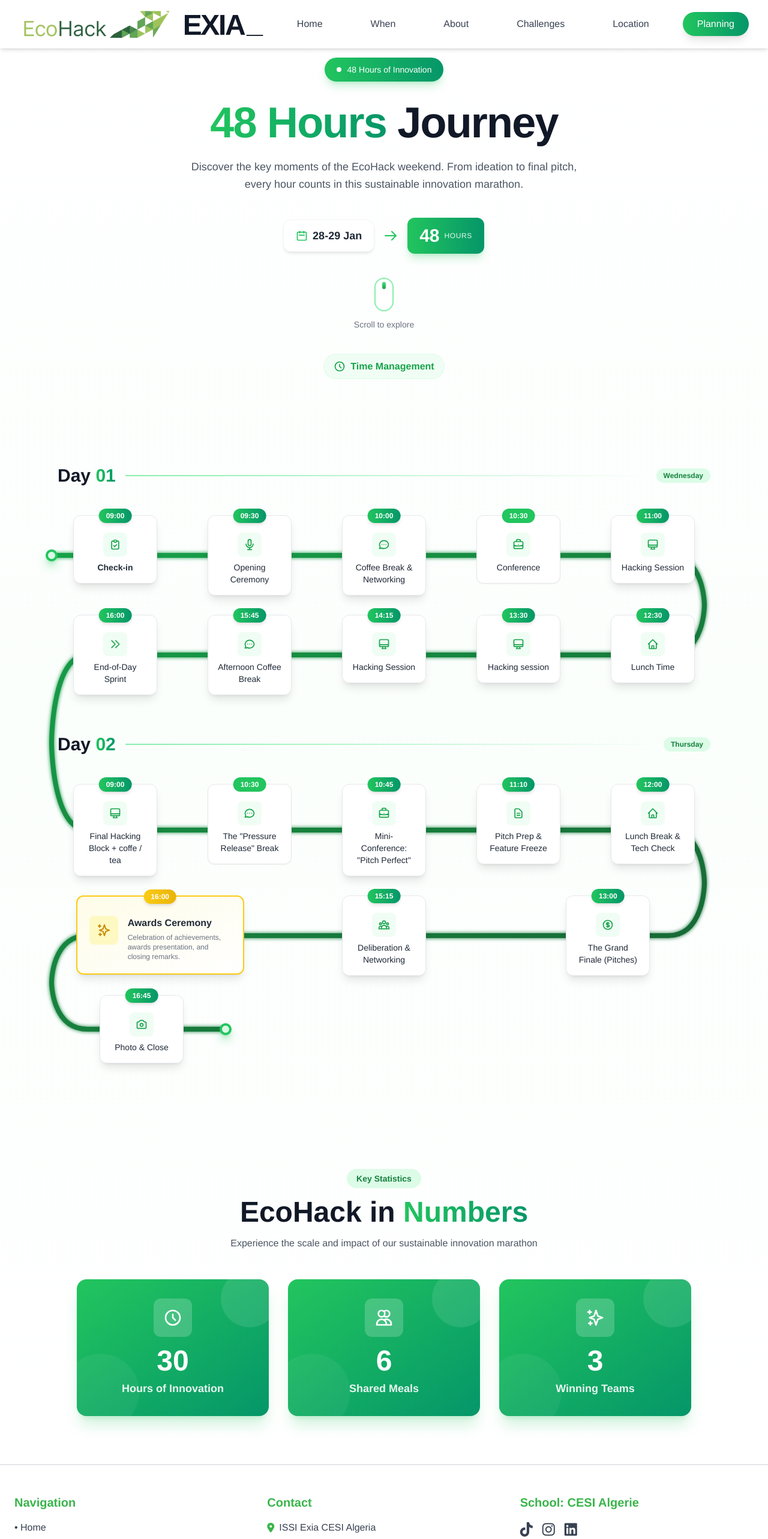
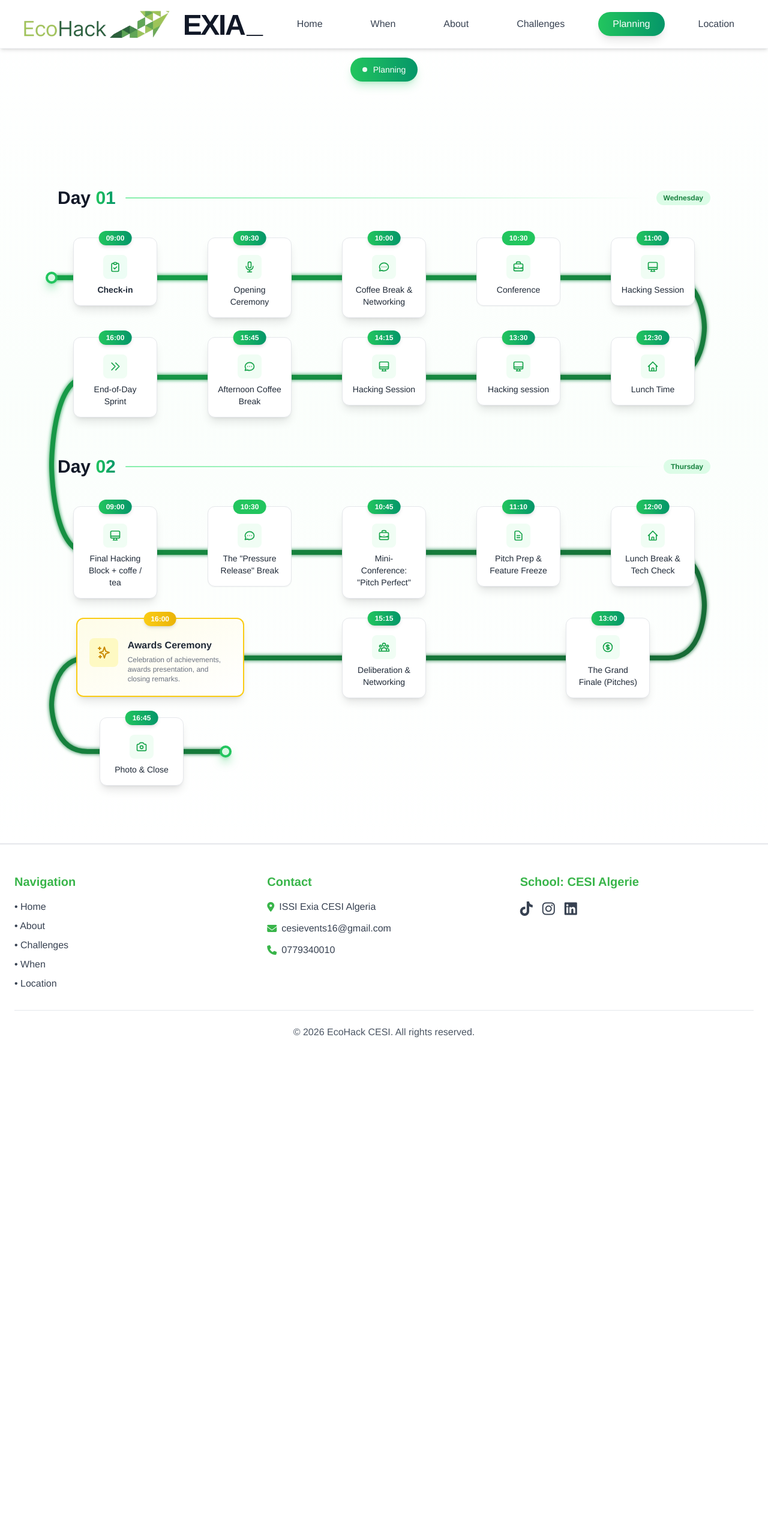
Before and after one commit to MoumenMHT/hackathon, a Vue app: page /planing in a window 1280 px wide. Shown: the top 2566 px of the page at 60% size. After the commit the page ends 1781 px from the top, so only its background shows below. Built offline with nearby package versions, Linux system fonts and the light colour scheme; the HTML template or start-up script is replaced by a standard one.

Commit message:
quick fixs

```diff
--- a/src/components/home/Footer.vue
+++ b/src/components/home/Footer.vue
@@ -44,14 +44,15 @@
             </li>
             <li class="flex items-start gap-2 text-gray-700">
               <i class="fas fa-envelope text-[#39B54A] mt-1"></i>
-              <a href="mailto:contact@ecohack-cesi.dz" class="hover:text-[#39B54A] transition break-all">
-                contact@ecohack-cesi.dz
+              <a href="mailto:cesievents16@gmail.com" class="hover:text-[#39B54A] transition break-all">
+                cesievents16@gmail.com
+
               </a>
             </li>
             <li class="flex items-start gap-2 text-gray-700">
               <i class="fas fa-phone text-[#39B54A] mt-1"></i>
-              <a href="tel:0559922630" class="hover:text-[#39B54A] transition">
-                0559922630
+              <a href="tel:0779340010" class="hover:text-[#39B54A] transition">
+                0779340010
               </a>
             </li>
           </ul>
--- a/src/components/home/Navbar.vue
+++ b/src/components/home/Navbar.vue
@@ -74,6 +74,14 @@
             ]">
               Challenges
             </a>
+            <router-link to="/planing" :class="[
+              'px-4 lg:px-6 py-2 rounded-full font-medium transition-all duration-300 text-sm lg:text-base whitespace-nowrap cursor-pointer',
+              route.path === '/planing'
+                ? 'bg-gradient-to-r from-green-500 to-emerald-600 text-white shadow-lg hover:shadow-xl hover:scale-105 hover:from-green-600 hover:to-emerald-700'
+                : 'text-gray-700 hover:text-[#76c248]'
+            ]">
+              Planning
+            </router-link>
             <a @click.prevent="navigateToSection('location')" href="#location" :class="[
               'px-4 lg:px-6 py-2 rounded-full font-medium transition-all duration-300 text-sm lg:text-base whitespace-nowrap cursor-pointer',
               activeSection === 'location' && route.path === '/'
@@ -82,14 +90,7 @@
             ]">
               Location
             </a>
-            <router-link to="/planing" :class="[
-              'px-4 lg:px-6 py-2 rounded-full font-medium transition-all duration-300 text-sm lg:text-base whitespace-nowrap cursor-pointer',
-              route.path === '/planing'
-                ? 'bg-gradient-to-r from-green-500 to-emerald-600 text-white shadow-lg hover:shadow-xl hover:scale-105 hover:from-green-600 hover:to-emerald-700'
-                : 'text-gray-700 hover:text-[#76c248]'
-            ]">
-              Planning
-            </router-link>
+
           </div>
 
         </div>
--- a/src/components/home/RegistrationModal.vue
+++ b/src/components/home/RegistrationModal.vue
@@ -71,7 +71,7 @@
               id="member2"
               required
               class="w-full px-4 py-3 border-2 border-gray-300 rounded-xl focus:outline-none focus:ring-2 focus:ring-[#39B54A] focus:border-transparent transition-all"
-              placeholder="Enter team member 2's name (optional)"
+              placeholder="Enter team member 2's name "
             />
           </div>
           <div>
@@ -84,7 +84,7 @@
               id="member3"
               required
               class="w-full px-4 py-3 border-2 border-gray-300 rounded-xl focus:outline-none focus:ring-2 focus:ring-[#39B54A] focus:border-transparent transition-all"
-              placeholder="Enter team member 3's name (optional)"
+              placeholder="Enter team member 3's name "
             />
           </div>
           <div>
@@ -97,11 +97,12 @@
               id="member4"
               required
               class="w-full px-4 py-3 border-2 border-gray-300 rounded-xl focus:outline-none focus:ring-2 focus:ring-[#39B54A] focus:border-transparent transition-all"
-              placeholder="Enter team member 4's name (optional)"
+              placeholder="Enter team member 4's name "
             />
           </div>
           <div>
             <label for="member5" class="block text-sm font-semibold text-gray-700 mb-2">
+
               Team Member 5 Name <span class="text-red-500">*</span>
             </label>
             <input
@@ -110,7 +111,7 @@
               id="member5"
               required
               class="w-full px-4 py-3 border-2 border-gray-300 rounded-xl focus:outline-none focus:ring-2 focus:ring-[#39B54A] focus:border-transparent transition-all"
-              placeholder="Enter team member 5's name (optional)"
+              placeholder="Enter team member 5's name "
             />
           </div>
           <!-- Email -->
@@ -160,8 +161,19 @@
               <option value="Sustainable Agriculture & Agroecology">Sustainable Agriculture & Agroecology</option>
               <option value="Smart Waste Management">Smart Waste Management</option>
             </select>
+
+            <transition name="fade">
+              <div
+                v-if="formData.challenge"
+                class="mt-3 p-3 bg-amber-50 border border-amber-200 rounded-lg flex items-start gap-3"
+              >
+                <i class="fas fa-exclamation-triangle text-amber-600 mt-1"></i>
+                <p class="text-xs md:text-sm text-amber-800">
+                  <strong>Note:</strong> While we try to accommodate your preference, participation in your chosen challenge is <strong>not guaranteed</strong> and depends on final team allocations.
+                </p>
+              </div>
+            </transition>
           </div>
-
 
 
           <!-- Additional Notes -->
--- /dev/null
+++ b/src/components/home/planning.vue
@@ -0,0 +1,32 @@
+<template>
+  <div class="bg-white py-16 px-6">
+    <div class="max-w-4xl mx-auto text-center">
+      <!-- Green Separator -->
+      <div class="flex justify-center mb-12">
+        <div class="h-1 w-32 md:w-48 bg-[#39B54A] rounded-full"></div>
+      </div>
+
+      <h2 class="text-3xl md:text-4xl lg:text-5xl font-bold text-gray-800 mb-4">
+         Planning
+      </h2>
+      <br/>
+        <p class="text-gray-600 text-base md:text-lg mb-10">
+            Discover the exciting lineup of events and activities we have planned for you. From inspiring talks to hands-on workshops, our program is designed to engage and empower you throughout the event.
+        </p>
+
+      <router-link to="/planing">
+      <button @click="handleRegister" class="bg-[#39B54A] inline-flex items-center gap-2 text-white font-semibold py-3 md:py-4 px-8 md:px-10 rounded-xl shadow-lg hover:bg-[#2d8c3a] transition transform hover:scale-105 text-base md:text-lg">
+        <i class="fas fa-rocket text-lg md:text-xl"></i>
+        See Full Planing
+      </button>
+      </router-link>
+    </div>
+  </div>
+</template>
+
+<script>
+export default {
+  name: 'Planning',
+
+}
+</script>
--- a/src/views/Home.vue
+++ b/src/views/Home.vue
@@ -22,6 +22,11 @@
       <ChallengesSection @open-registration="openRegistration" />
     </div>
 
+    <!-- Planning Section -->
+    <div id="location">
+      <Planning />
+    </div>
+
     <!-- Location Section -->
     <div id="location">
       <LocationSection />
@@ -43,6 +48,8 @@ import ChallengesSection from '../components/home/ChallengesSection.vue'
 import LocationSection from '../components/home/LocationSection.vue'
 import CTASection from '../components/home/CTASection.vue'
 import RegistrationModal from '../components/home/RegistrationModal.vue'
+import Planning from '../components/home/planning.vue'
+
 
 export default {
   name: 'Home',
@@ -53,7 +60,8 @@ export default {
     ChallengesSection,
     LocationSection,
     CTASection,
-    RegistrationModal
+    RegistrationModal,
+    Planning
   },
   data() {
     return {
--- a/src/views/Planing.vue
+++ b/src/views/Planing.vue
@@ -5,54 +5,11 @@
       <!-- Pill Badge -->
       <div class="mb-8 inline-flex items-center rounded-full bg-gradient-to-r from-green-500 to-emerald-600 px-5 py-2.5 text-sm font-medium text-white shadow-lg shadow-green-500/25 transition-all duration-300 hover:shadow-xl hover:shadow-green-500/30">
         <span class="mr-2.5 h-2 w-2 animate-pulse rounded-full bg-white"></span>
-        48 Hours of Innovation
+        Planning
       </div>
 
 
-      <!-- Main Heading -->
-      <h1 class="mb-6 text-4xl font-extrabold tracking-tight md:text-5xl lg:text-7xl">
-        <span class="bg-gradient-to-r from-green-500 to-emerald-600 bg-clip-text text-transparent">48 Hours</span>
-        <span class="text-gray-900"> Journey</span>
-      </h1>
 
-      <!-- Subtitle -->
-      <p class="mx-auto mb-10 max-w-2xl text-lg leading-relaxed text-gray-600">
-        Discover the key moments of the EcoHack weekend. From ideation to final pitch,
-        every hour counts in this sustainable innovation marathon.
-      </p>
-
-      <!-- Date Range -->
-      <div class="mb-10 flex items-center justify-center gap-4">
-        <div class="flex items-center gap-2 rounded-xl bg-white px-5 py-3 shadow-md ring-1 ring-gray-100">
-          <svg class="h-5 w-5 text-green-500" fill="none" stroke="currentColor" viewBox="0 0 24 24" aria-hidden="true">
-            <path stroke-linecap="round" stroke-linejoin="round" stroke-width="2" d="M8 7V3m8 4V3m-9 8h10M5 21h14a2 2 0 002-2V7a2 2 0 00-2-2H5a2 2 0 00-2 2v12a2 2 0 002 2z" />
-          </svg>
-          <span class="text-lg font-semibold text-gray-800">28-29 Jan</span>
-        </div>
-        <svg class="h-6 w-6 text-green-500" fill="none" stroke="currentColor" viewBox="0 0 24 24" aria-hidden="true">
-          <path stroke-linecap="round" stroke-linejoin="round" stroke-width="2" d="M14 5l7 7m0 0l-7 7m7-7H3" />
-        </svg>
-        <div class="flex items-center gap-2 rounded-xl bg-gradient-to-r from-green-500 to-emerald-600 px-5 py-3 text-white shadow-lg shadow-green-500/25">
-          <span class="text-3xl font-bold">48</span>
-          <span class="text-xs font-medium uppercase tracking-wider opacity-90">Hours</span>
-        </div>
-      </div>
-
-      <!-- Scroll Indicator -->
-      <div class="mb-10 flex flex-col items-center">
-        <div class="mb-3 flex h-14 w-8 items-start justify-center rounded-full border-2 border-green-300 bg-white p-2 shadow-sm">
-          <div class="h-3 w-1.5 animate-bounce rounded-full bg-gradient-to-b from-green-400 to-green-600"></div>
-        </div>
-        <span class="text-sm font-medium text-gray-500">Scroll to explore</span>
-      </div>
-
-      <!-- Time Management Label -->
-      <div class="inline-flex items-center gap-2 rounded-full bg-green-50 px-4 py-2 text-green-600 ring-1 ring-green-100">
-        <svg class="h-5 w-5" fill="none" stroke="currentColor" viewBox="0 0 24 24" aria-label="Clock icon">
-          <path stroke-linecap="round" stroke-linejoin="round" stroke-width="2" d="M12 8v4l3 3m6-3a9 9 0 11-18 0 9 9 0 0118 0z" />
-        </svg>
-        <span class="font-semibold">Time Management</span>
-      </div>
     </section>
 
     <!-- Timeline Section - SINGLE UNIFIED CONTAINER -->
@@ -468,61 +425,7 @@
       </div>
     </section>
 
-    <!-- EcoHack in Numbers Section -->
-    <section class="container mx-auto px-6 sm:px-8 lg:px-12 max-w-7xl py-20">
-      <div class="text-center">
-        <span class="mb-4 inline-block rounded-full bg-green-100 px-4 py-1.5 text-sm font-semibold text-green-700">Key Statistics</span>
-        <h2 class="mb-4 text-3xl font-extrabold text-gray-900 md:text-5xl">EcoHack in <span class="bg-gradient-to-r from-green-500 to-emerald-600 bg-clip-text text-transparent">Numbers</span></h2>
-        <p class="mx-auto mb-12 max-w-lg text-gray-600">Experience the scale and impact of our sustainable innovation marathon</p>
-      </div>
 
-      <div class="mx-auto grid max-w-5xl grid-cols-1 gap-8 sm:grid-cols-3">
-        <!-- 30 Hours of Innovation -->
-        <div class="group relative overflow-hidden rounded-2xl bg-gradient-to-br from-green-500 to-emerald-600 p-8 text-center text-white shadow-xl shadow-green-500/20 transition-all duration-300 hover:-translate-y-2 hover:shadow-2xl hover:shadow-green-500/30" role="article" aria-label="30 Hours of Innovation">
-          <div class="absolute -right-4 -top-4 h-24 w-24 rounded-full bg-white/10"></div>
-          <div class="absolute -bottom-6 -left-6 h-32 w-32 rounded-full bg-white/5"></div>
-          <div class="relative">
-            <div class="mx-auto mb-4 flex h-16 w-16 items-center justify-center rounded-xl bg-white/20 backdrop-blur-sm">
-              <svg class="h-8 w-8" fill="none" stroke="currentColor" viewBox="0 0 24 24" aria-hidden="true">
-                <path stroke-linecap="round" stroke-linejoin="round" stroke-width="2" d="M12 8v4l3 3m6-3a9 9 0 11-18 0 9 9 0 0118 0z" />
-              </svg>
-            </div>
-            <div class="text-5xl font-extrabold">30</div>
-            <div class="mt-2 text-lg font-semibold opacity-90">Hours of Innovation</div>
-          </div>
-        </div>
-
-        <!-- 6 Shared Meals -->
-        <div class="group relative overflow-hidden rounded-2xl bg-gradient-to-br from-green-500 to-emerald-600 p-8 text-center text-white shadow-xl shadow-green-500/20 transition-all duration-300 hover:-translate-y-2 hover:shadow-2xl hover:shadow-green-500/30" role="article" aria-label="6 Shared Meals">
-          <div class="absolute -right-4 -top-4 h-24 w-24 rounded-full bg-white/10"></div>
-          <div class="absolute -bottom-6 -left-6 h-32 w-32 rounded-full bg-white/5"></div>
-          <div class="relative">
-            <div class="mx-auto mb-4 flex h-16 w-16 items-center justify-center rounded-xl bg-white/20 backdrop-blur-sm">
-              <svg class="h-8 w-8" fill="none" stroke="currentColor" viewBox="0 0 24 24" aria-hidden="true">
-                <path stroke-linecap="round" stroke-linejoin="round" stroke-width="2" d="M12 4.354a4 4 0 110 5.292M15 21H3v-1a6 6 0 0112 0v1zm0 0h6v-1a6 6 0 00-9-5.197M13 7a4 4 0 11-8 0 4 4 0 018 0z" />
-              </svg>
-            </div>
-            <div class="text-5xl font-extrabold">6</div>
-            <div class="mt-2 text-lg font-semibold opacity-90">Shared Meals</div>
-          </div>
-        </div>
-
-        <!-- 3 Winning Teams -->
-        <div class="group relative overflow-hidden rounded-2xl bg-gradient-to-br from-green-500 to-emerald-600 p-8 text-center text-white shadow-xl shadow-green-500/20 transition-all duration-300 hover:-translate-y-2 hover:shadow-2xl hover:shadow-green-500/30" role="article" aria-label="3 Winning Teams">
-          <div class="absolute -right-4 -top-4 h-24 w-24 rounded-full bg-white/10"></div>
-          <div class="absolute -bottom-6 -left-6 h-32 w-32 rounded-full bg-white/5"></div>
-          <div class="relative">
-            <div class="mx-auto mb-4 flex h-16 w-16 items-center justify-center rounded-xl bg-white/20 backdrop-blur-sm">
-              <svg class="h-8 w-8" fill="none" stroke="currentColor" viewBox="0 0 24 24" aria-hidden="true">
-                <path stroke-linecap="round" stroke-linejoin="round" stroke-width="2" d="M5 3v4M3 5h4M6 17v4m-2-2h4m5-16l2.286 6.857L21 12l-5.714 2.143L13 21l-2.286-6.857L5 12l5.714-2.143L13 3z" />
-              </svg>
-            </div>
-            <div class="text-5xl font-extrabold">3</div>
-            <div class="mt-2 text-lg font-semibold opacity-90">Winning Teams</div>
-          </div>
-        </div>
-      </div>
-    </section>
   </div>
 </template>
 
```
